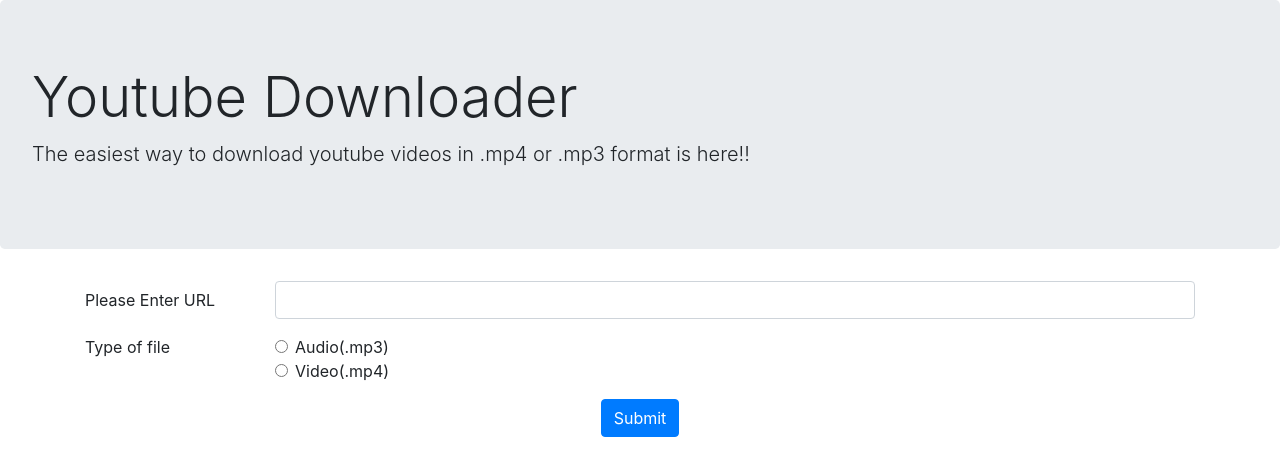
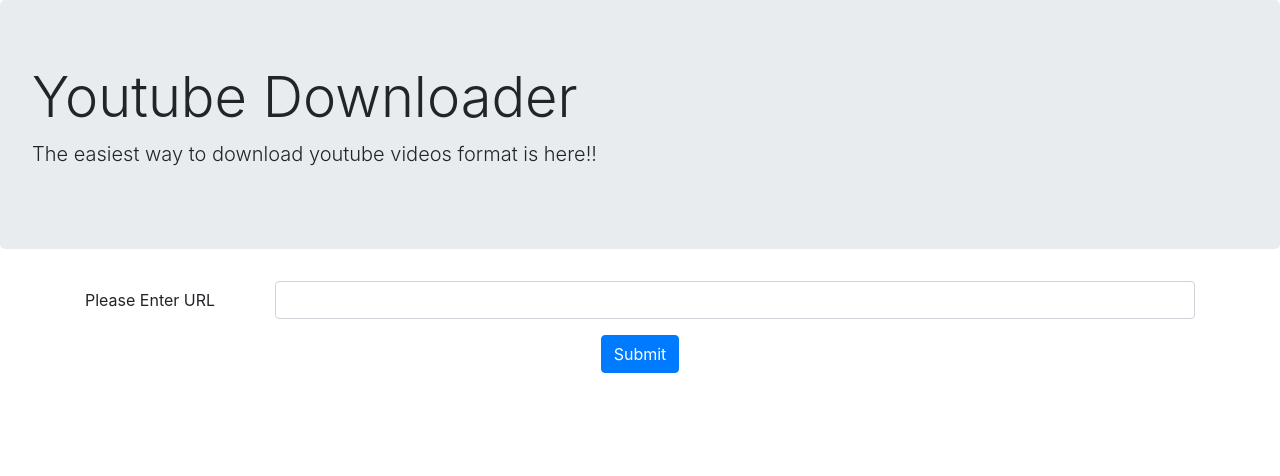
Before and after one commit to akshaya26/Youtube_downloader, a Django app: page / in a window 1280 px wide. Shown: the top 476 px of the page. Run offline with Django 3.2, Linux system fonts and the light colour scheme; some libraries are stand-ins or nearby versions.

Commit message:
final commit

```diff
--- a/templates/youtube/download.html
+++ b/templates/youtube/download.html
@@ -6,7 +6,7 @@
 </head>
 <body>
 <form action="download/">
- <a href="{{downloadlink}}">Link1</a>
+    <a href="{{downloadlink}}"><h4>Click here to start download </h4></a>
 </form>
 </body>
 </html>
--- a/templates/youtube/youtube_index.html
+++ b/templates/youtube/youtube_index.html
@@ -13,7 +13,7 @@
   <body>
   <div class="jumbotron">
   <h1 class="display-4">Youtube Downloader</h1>
-  <p class="lead">The easiest way to download youtube videos in .mp4 or .mp3 format is here!!</p>
+  <p class="lead">The easiest way to download youtube videos format is here!!</p>
   </div>
    <!----------------------------------------- -->
  <div class="container">
@@ -26,27 +26,8 @@
     </div>
   </div>
 
-  <fieldset class="form-group">
-    <div class="row">
-      <legend class="col-form-label col-sm-2 pt-0">Type of file </legend>
-      <div class="col-sm-10">
-        <div class="form-check">
-          <input class="form-check-input" type="radio" name="type"  value="audio" >
-          <label class="form-check-label" for="gridRadios1">
-          Audio(.mp3)
-          </label>
-        </div>
-        <div class="form-check">
-          <input class="form-check-input" type="radio" name="type" value="video">
-          <label class="form-check-label" for="gridRadios2">
-          Video(.mp4)
-          </label>
-        </div>
 
-      </div>
-    </div>
-  </fieldset>
-
+{% if buttonval %}
   <div class="form-group row">
 
     <div class="col-sm-12">
@@ -54,8 +35,25 @@
     <button type="submit" class="btn btn-primary">Submit</button>
             </center>
     </div>
+      {% else %}
+      <div class="form-group row">
 
+    <div class="col-sm-12">
+        <center>
+    <button type="submit" class="btn btn-primary" disabled="disabled">Submit</button>
+            </center>
+    </div>
+          {% endif %}
 
+      <br>
+      <br>
+<div class="container">
+{% if val %}
+      <center>
+       <a href="{{downloadlink}}"><h4>Click here to start download </h4></a>
+          </center>
+      {% endif %}
+    </div>
   </div>
 
 </form>
--- a/youtube/views.py
+++ b/youtube/views.py
@@ -36,16 +36,7 @@
 
         print(str(ob.title))
 
-        #video is saved with titleof video to specified path.However saved filename contains spaces.Below block is to create an
-        #  _ seperated filename
-        # lst = str(ob.title).split()
-        # print(lst)
-        # name = ""
-        # for i in range(int(len(lst))):
-        #     name = name + lst[i] + "_"
-        # print(name)
-
-        #check if youtube_downloader file already exists
+        #check if youtube_downloader file already exists(Not required when in production)
 
         # filelst=[]
 
@@ -66,13 +57,10 @@
         #     else:
         #         filecount = re.compile(r'[\d]+').search(count).group()
         #         name = "youtube_downloader(" + str(int(filecount) + 1) + ")"
+        #dowloads video altered filename to specified output path
+        #mp4.download(output_path = save_path,filename = name)
 
 
-
-
-
-            #dowloads video altered filename to specified output path
-        #mp4.download(output_path = save_path,filename = name)
         print("File downloaded")
         # print(save_path + name)
 
@@ -87,9 +75,10 @@
         #     #for deleteing the actual download .mp4 file
         #     os.remove(path)
 
-        return render(request,'youtube/download.html',{'downloadlink' : mp4.url})
+        return render(request,'youtube/youtube_index.html',{'downloadlink' : mp4.url,'val': True,'buttonval':False})
 
-    return render(request,'youtube/youtube_index.html')
+    return render(request,'youtube/youtube_index.html',
+                  {'buttonval':True})
 
 
 def downloadspage(request):
```
